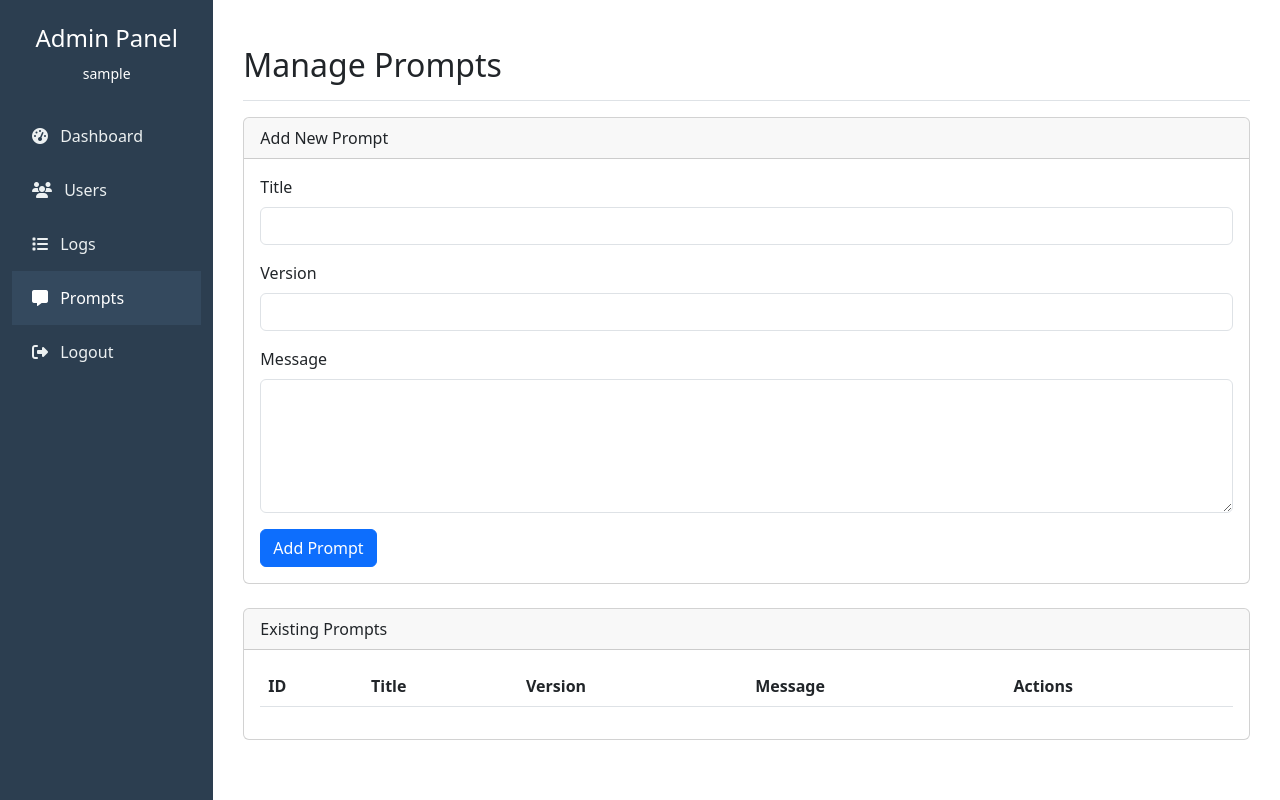
After one commit to gnucoop/pandino, a Flask app: page /admin/prompts in a window 1280 px wide. The commit adds this page. Run offline with Flask 3, Linux system fonts and the light colour scheme; the visitor is signed in with stand-in values (Sample User, id 1); data that the repository does not hold is empty; parts of the project's set-up code (start-up, migrations or seed data) failed here and were passed over; some libraries are stand-ins or nearby versions.

Commit message:
feat: added prompt section in admin panel and all endpoint to add, edit, delete prompts

```diff
--- a/database_methods.py
+++ b/database_methods.py
@@ -376,3 +376,99 @@ def build_get_prompt_query(
             col_version=sql.Identifier("version"),
         )
         return query, (title,)
+
+
+def build_get_all_prompts_query() -> Tuple[sql.Composed, Tuple[()]]:
+    """
+    Builds a SQL query to retrieve all prompts.
+
+    :return: Tuple with SQL query and empty parameter tuple.
+    """
+    query = sql.SQL("SELECT {id}, {title}, {version}, {message} FROM {table} ORDER BY {id} ASC").format(
+        id=sql.Identifier("id"),
+        title=sql.Identifier("title"),
+        version=sql.Identifier("version"),
+        message=sql.Identifier("message"),
+        table=sql.Identifier("prompts"),
+    )
+    return query, ()
+
+
+def build_get_prompt_by_id_query(prompt_id: int) -> Tuple[sql.Composed, Tuple[int]]:
+    """
+    Builds a SQL query to retrieve a prompt by its ID.
+
+    :param prompt_id: The ID of the prompt to retrieve.
+    :return: Tuple of SQL query and parameters.
+    """
+    query = sql.SQL(
+        "SELECT {id}, {title}, {version}, {message} FROM {table} WHERE {id} = %s"
+    ).format(
+        id=sql.Identifier("id"),
+        title=sql.Identifier("title"),
+        version=sql.Identifier("version"),
+        message=sql.Identifier("message"),
+        table=sql.Identifier("prompts"),
+    )
+    return query, (prompt_id,)
+
+
+def build_add_prompt_query(
+    title: str, version: int, message: str
+) -> Tuple[sql.Composed, Tuple[Any, ...]]:
+    """
+    Builds a SQL query to insert a new prompt into the 'prompts' table.
+
+    :param title: Title of the prompt.
+    :param version: Version of the prompt.
+    :param message: Message of the prompt.
+    :return: Tuple with SQL query and parameters.
+    """
+    query = sql.SQL(
+        "INSERT INTO {table} ({col_title}, {col_version}, {col_message}) "
+        "VALUES (%s, %s, %s)"
+    ).format(
+        table=sql.Identifier("prompts"),
+        col_title=sql.Identifier("title"),
+        col_version=sql.Identifier("version"),
+        col_message=sql.Identifier("message"),
+    )
+    params = (title, version, message)
+    return query, params
+
+
+def build_update_prompt_query(
+    prompt_id: int, title: str, version: int, message: str
+) -> Tuple[sql.Composed, Tuple[Any, ...]]:
+    """
+    Builds a SQL query to update a prompt.
+
+    :param prompt_id: ID of the prompt to update.
+    :param title: New title value.
+    :param version: New version value.
+    :param message: New message value.
+    :return: Tuple of SQL query and parameters.
+    """
+    query = sql.SQL(
+        "UPDATE {table} SET {title} = %s, {version} = %s, {message} = %s WHERE {id} = %s"
+    ).format(
+        table=sql.Identifier("prompts"),
+        title=sql.Identifier("title"),
+        version=sql.Identifier("version"),
+        message=sql.Identifier("message"),
+        id=sql.Identifier("id"),
+    )
+    return query, (title, version, message, prompt_id)
+
+
+def build_delete_prompt_query(prompt_id: int) -> Tuple[sql.Composed, Tuple[int]]:
+    """
+    Builds a SQL query to delete a prompt from the 'prompts' table by prompt_id.
+
+    :param prompt_id: The id of the prompt to remove.
+    :return: A tuple with the SQL query and parameters.
+    """
+    query = sql.SQL("DELETE FROM {table} WHERE {col_id} = %s").format(
+        table=sql.Identifier("prompts"), col_id=sql.Identifier("id")
+    )
+    return query, (prompt_id,)
--- a/main.py
+++ b/main.py
@@ -36,7 +36,7 @@ from file_manager import isImageFilePath, fileToBase64
 from retriever_tool import RetrieverTool
 from vector_store import PineconeStore, PGVectorStore, merge_segments
 import database_pg
-from database_pg import edit_tokens, validate_api_key, get_users_for_admin, get_users_stats, get_logs_for_admin, get_logs_stats, update_user_tokens, get_user_by_id
+from database_pg import edit_tokens, validate_api_key, get_users_for_admin, get_users_stats, get_logs_for_admin, get_logs_stats, update_user_tokens, get_user_by_id, get_all_prompts, get_prompt_by_id, add_prompt, update_prompt, delete_prompt
 
 
 from dino import dino_authenticate
@@ -1171,7 +1171,7 @@ def admin_edit_user(user_id):
                 flash('Utente non trovato', 'danger')
 
         except Exception as e:
-            flash(f'Errore nell\'aggiornamento: {str(e)}', 'danger')
+            flash(f"Errore nell'aggiornamento: {str(e)}", 'danger')
 
         return redirect(url_for('admin_users'))
 
@@ -1186,6 +1186,86 @@ def admin_edit_user(user_id):
     except Exception as e:
         flash(f'Errore: {str(e)}', 'danger')
         return redirect(url_for('admin_users'))
+
+@app.route('/admin/prompts')
+@admin_required
+def admin_prompts():
+    try:
+        prompts = get_all_prompts()
+        return render_template('admin/prompts.html', prompts=prompts)
+    except Exception as e:
+        flash(f'Errore nel recupero prompt: {str(e)}', 'danger')
+        return render_template('admin/prompts.html', prompts=[])
+
+@app.route('/admin/prompts/add', methods=['POST'])
+@admin_required
+def admin_add_prompt():
+    try:
+        title = request.form.get('title')
+        version = request.form.get('version', type=int)
+        message = request.form.get('message')
+
+        if not title or not version or not message:
+            flash('Tutti i campi sono obbligatori', 'danger')
+            return redirect(url_for('admin_prompts'))
+
+        add_prompt(title, version, message)
+        flash('Prompt aggiunto con successo', 'success')
+    except Exception as e:
+        flash(f'Errore nell\'aggiunta del prompt: {str(e)}', 'danger')
+
+    return redirect(url_for('admin_prompts'))
+
+@app.route('/admin/prompts/<int:prompt_id>/edit', methods=['GET', 'POST'])
+@admin_required
+def admin_edit_prompt(prompt_id):
+    if request.method == 'POST':
+        try:
+            title = request.form.get('title')
+            version = request.form.get('version', type=int)
+            message = request.form.get('message')
+
+            if not title or not version or not message:
+                flash('Tutti i campi sono obbligatori', 'danger')
+                return redirect(url_for('admin_edit_prompt', prompt_id=prompt_id))
+
+            success = update_prompt(prompt_id, title, version, message)
+
+            if success:
+                flash('Prompt aggiornato con successo', 'success')
+            else:
+                flash('Prompt non trovato', 'danger')
+
+        except Exception as e:
+            flash(f"Errore nell'aggiornamento: {str(e)}", 'danger')
+
+        return redirect(url_for('admin_prompts'))
+
+    # GET request - show edit form
+    try:
+        prompt = get_prompt_by_id(prompt_id)
+        if prompt:
+            return render_template('admin/edit_prompt.html', prompt=prompt)
+        else:
+            flash('Prompt non trovato', 'danger')
+            return redirect(url_for('admin_prompts'))
+    except Exception as e:
+        flash(f'Errore: {str(e)}', 'danger')
+        return redirect(url_for('admin_prompts'))
+
+@app.route('/admin/prompts/<int:prompt_id>/delete', methods=['POST'])
+@admin_required
+def admin_delete_prompt(prompt_id):
+    try:
+        success = delete_prompt(prompt_id)
+        if success:
+            flash('Prompt eliminato con successo', 'success')
+        else:
+            flash('Prompt non trovato', 'danger')
+    except Exception as e:
+        flash(f"Errore nell'eliminazione: {str(e)}", 'danger')
+
+    return redirect(url_for('admin_prompts'))
 
 @app.route("/health")
 def health():
--- a/templates/admin/base.html
+++ b/templates/admin/base.html
@@ -53,6 +53,11 @@
                             </a>
                         </li>
                         <li class="nav-item">
+                            <a class="nav-link {% if request.endpoint == 'admin_prompts' %}active{% endif %}" href="{{ url_for('admin_prompts') }}">
+                                <i class="fas fa-comment-alt me-2"></i> Prompts
+                            </a>
+                        </li>
+                        <li class="nav-item">
                             <a class="nav-link" href="{{ url_for('admin_logout') }}">
                                 <i class="fas fa-sign-out-alt me-2"></i> Logout
                             </a>
--- /dev/null
+++ b/templates/admin/prompts.html
@@ -0,0 +1,67 @@
+{% extends "admin/base.html" %}
+
+{% block title %}Manage Prompts - Admin Panel{% endblock %}
+
+{% block content %}
+<div class="d-flex justify-content-between flex-wrap flex-md-nowrap align-items-center pt-3 pb-2 mb-3 border-bottom">
+    <h1 class="h2">Manage Prompts</h1>
+</div>
+
+<div class="card">
+    <div class="card-header">
+        Add New Prompt
+    </div>
+    <div class="card-body">
+        <form method="POST" action="{{ url_for('admin_add_prompt') }}">
+            <div class="mb-3">
+                <label for="title" class="form-label">Title</label>
+                <input type="text" class="form-control" id="title" name="title" required>
+            </div>
+            <div class="mb-3">
+                <label for="version" class="form-label">Version</label>
+                <input type="number" class="form-control" id="version" name="version" required>
+            </div>
+            <div class="mb-3">
+                <label for="message" class="form-label">Message</label>
+                <textarea class="form-control" id="message" name="message" rows="5" required></textarea>
+            </div>
+            <button type="submit" class="btn btn-primary">Add Prompt</button>
+        </form>
+    </div>
+</div>
+
+<div class="card mt-4">
+    <div class="card-header">
+        Existing Prompts
+    </div>
+    <div class="card-body">
+        <table class="table table-striped">
+            <thead>
+                <tr>
+                    <th scope="col">ID</th>
+                    <th scope="col">Title</th>
+                    <th scope="col">Version</th>
+                    <th scope="col">Message</th>
+                    <th scope="col">Actions</th>
+                </tr>
+            </thead>
+            <tbody>
+                {% for prompt in prompts %}
+                <tr>
+                    <td>{{ prompt.id }}</td>
+                    <td>{{ prompt.title }}</td>
+                    <td>{{ prompt.version }}</td>
+                    <td>{{ prompt.message|truncate(100) }}</td>
+                    <td>
+                        <a href="{{ url_for('admin_edit_prompt', prompt_id=prompt.id) }}" class="btn btn-sm btn-outline-primary">Edit</a>
+                        <form method="POST" action="{{ url_for('admin_delete_prompt', prompt_id=prompt.id) }}" style="display:inline;">
+                            <button type="submit" class="btn btn-sm btn-outline-danger" onclick="return confirm('Are you sure you want to delete this prompt?');">Delete</button>
+                        </form>
+                    </td>
+                </tr>
+                {% endfor %}
+            </tbody>
+        </table>
+    </div>
+</div>
+{% endblock %}
```
Also changed, not shown: database_pg.py (+143 -0 lines), templates/admin/edit_prompt.html (added, +30 -0 lines).
